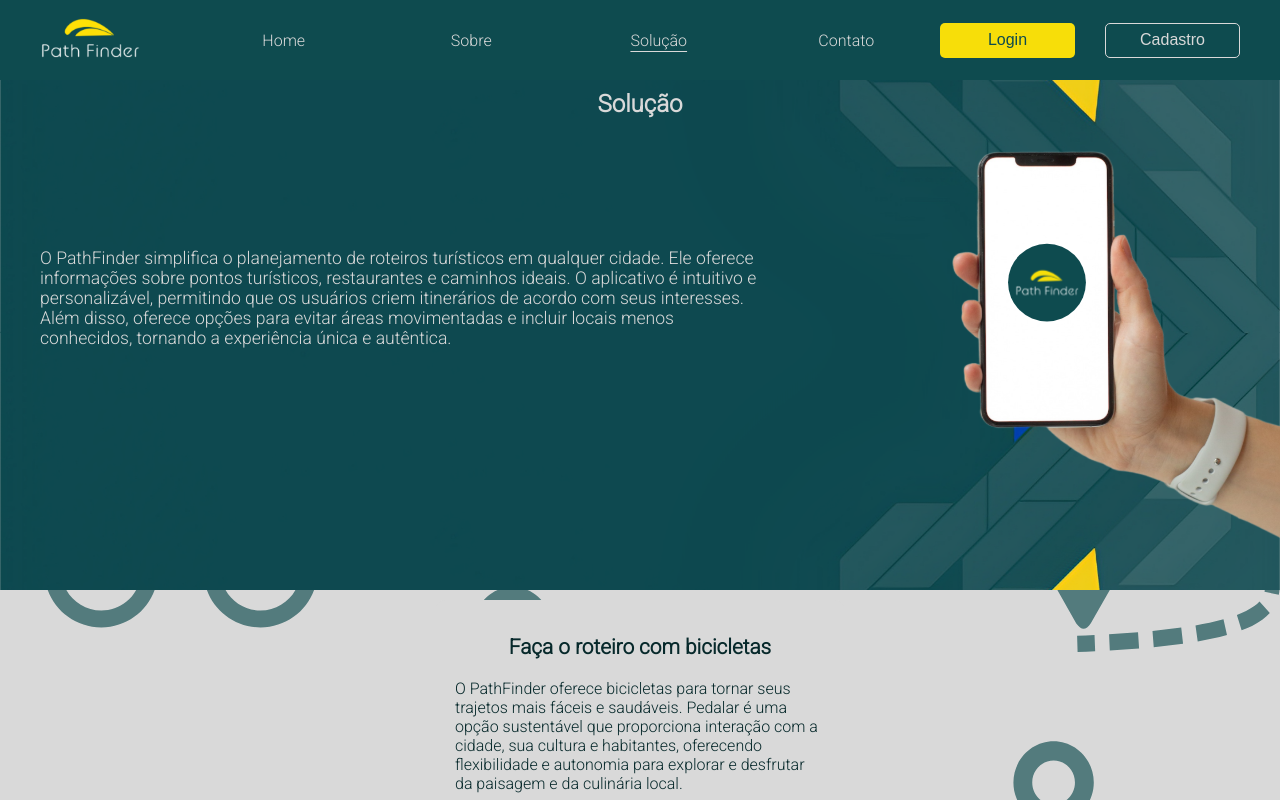
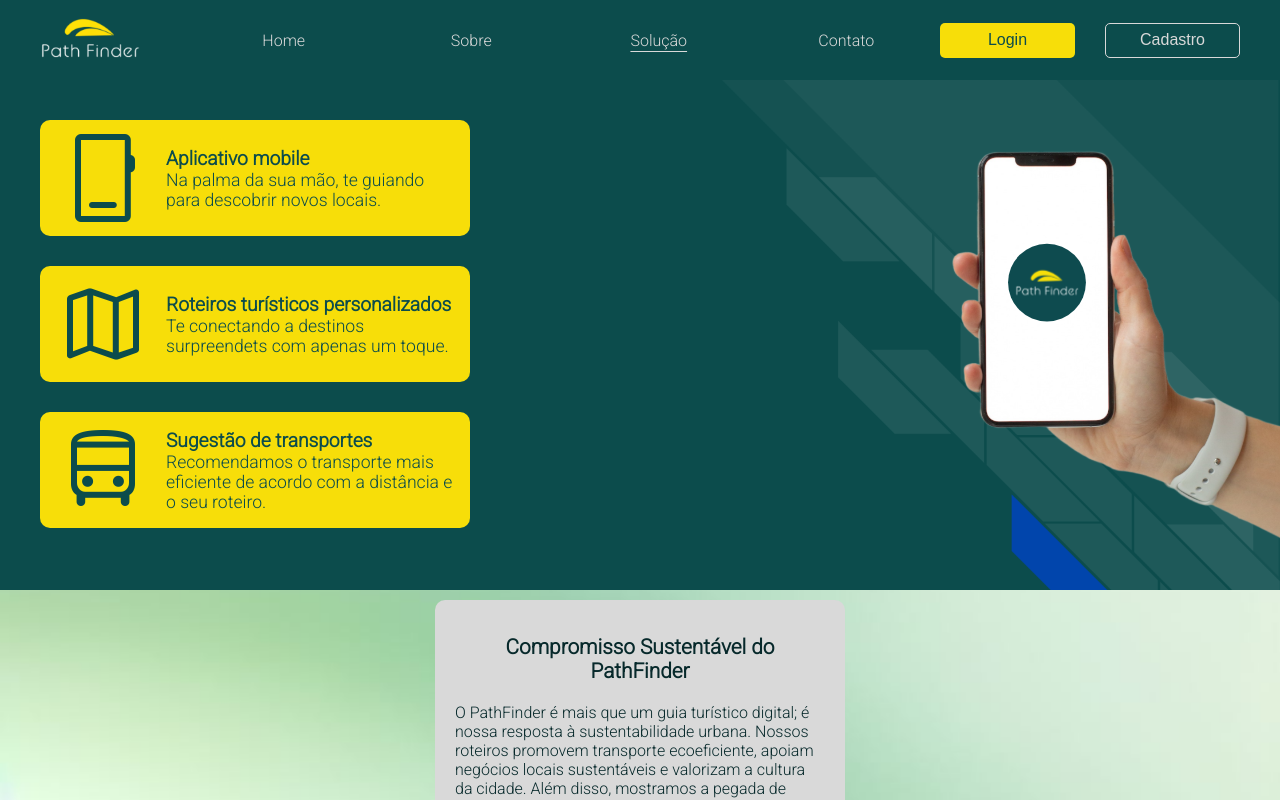
Before and after one commit to Challenge-FIAP-Winner-Group/web-development-sprint-3, a React (Vite) app in the folder pathfinder/: page /solution in a window 1280 px wide. Shown: the top 800 px of the page. Built offline with nearby package versions, Linux system fonts and the light colour scheme.

Commit message:
img fundo

```diff
--- a/pathfinder/index.html
+++ b/pathfinder/index.html
@@ -1,5 +1,6 @@
 <!doctype html>
 <html lang="pt-br">
+
 <head>
   <meta charset="UTF-8" />
   <link rel="icon" type="image/svg+xml" href="/logo.svg" />
@@ -8,9 +9,12 @@
   <link rel="preconnect" href="https://fonts.googleapis.com">
   <link rel="preconnect" href="https://fonts.gstatic.com" crossorigin>
   <link href="https://fonts.googleapis.com/css2?family=Roboto:wght@300&display=swap" rel="stylesheet">
+  <link rel="stylesheet" href="https://fonts.googleapis.com/css2?family=Material+Symbols+Rounded:opsz,wght,FILL,GRAD@24,400,1,0" />
 </head>
+
 <body>
   <div id="root"></div>
   <script type="module" src="/src/main.jsx"></script>
 </body>
+
 </html>
--- a/pathfinder/src/components/cards/ContentCard/ContentCard.jsx
+++ b/pathfinder/src/components/cards/ContentCard/ContentCard.jsx
@@ -3,6 +3,8 @@
 import GooglePlay from "../../buttons/GooglePlay/GooglePlay";
 import PlayStore from "../../buttons/PlayStore/PlayStore";
 import { tablet } from "../../../styles/sizes";
+import { mainColor } from "../../../styles/colors";
+import { DFlex } from "../../../styles/globalStyles";
 
 const Card = styled.div`
     background-color: #D9D9D9;
@@ -50,19 +52,26 @@
     }
 `;
 
+const Icon = styled.span`
+    color: #07292B;
+    font-size: 2rem;
+    margin-right: 10px;
+`;
+
 function ContentCard(props) {
     const button = props.button === true ? props.button : false;
     const appButtons = props.appButtons === true ? props.appButtons : false;
     const hr = props.hr === false ? props.hr : true;
+    const icon = props.icon === true ? props.icon : true;
 
     const populateText = () => {
         if (props.text && typeof (props.text) == "object") return props.text.map((element, index) => <StyledP $align={props.align} key={index}>{element}</StyledP>);
-        return <StyledP $align={props.align}>{props.text}</StyledP>
+        return <StyledP $align={props.align}>{props.text}</StyledP>;
     }
 
     return (
         <Card width={props.width && props.width.length > 0 ? props.width : "370px"} height={props.height && props.height.length > 0 ? props.height : "auto"}>
-            {props.title && <><StyledH1>{props.title}</StyledH1>{hr && <StyledHr />}</>}
+            {props.title && <DFlex $alignitems="center" $justifycontent="center">{icon && <Icon className="material-symbols-rounded">{props.iconContent}</Icon>}<StyledH1>{props.title}</StyledH1>{hr && <StyledHr />}</DFlex>}
             {props.text && populateText()}
             {button && <ButtonDiv $justifycontent={props.buttonalign}><BlueButton width="60%" text={props.buttonText && props.buttonText.length > 0 ? props.buttonText : "Ver mais"} /></ButtonDiv>}
             {appButtons && <ButtonDiv $justifycontent="space-between"><GooglePlay /><PlayStore /></ButtonDiv>}
--- a/pathfinder/src/routes/About.jsx
+++ b/pathfinder/src/routes/About.jsx
@@ -85,12 +85,12 @@
                     </Holder>
                 </Container>
             </BgContent>
-            <Container>
+            {/* <Container>
                 <H1 $margintop="20px" $marginbottom="20px">Diferencial</H1>
                 <Holder $margintop="20px" $marginbottom="20px">
                     <Table head={tableHead} body={tableBody} />
                 </Holder>
-            </Container>
+            </Container> */}
             <GradientBg>
                 <Holder>
                     <Container $margintop="40px">
--- a/pathfinder/src/routes/Home.jsx
+++ b/pathfinder/src/routes/Home.jsx
@@ -26,7 +26,7 @@
 `;
 
 const StyledContentHolder = styled(ContentHolder)`
-    padding: 10px 0px;
+    padding: 40px 0px;
 `;
 
 const StyledDFlex = styled(DFlex)`
@@ -61,12 +61,12 @@
 function Home() {
 
     const cards = [
-        { title: "Roteiros Personalizados", text: "Nosso projeto oferece diversos roteiros personalizados para atender a diferentes perfis de turistas." },
-        { title: "Mapas Interativos", text: "Nossos mapas interativos permitem que você visualize os pontos de interesse do trajeto escolhido." },
-        { title: "Guias Turísticos", text: "Conte com o apoio de nossos guias turísticos para conhecer melhor a região escolhida." }
+        { title: "Roteiros Personalizados", text: "Nosso aplicativo oferece diversos roteiros personalizados para atender a diferentes perfis de turistas.", icon: "account_circle" },
+        { title: "Mapas Interativos", text: "Nossos mapas interativos permitem que você visualize os pontos de interesse do trajeto escolhido.", icon: "map" },
+        { title: "Sugerstão de transportes", text: "Sugerimos os melhores meios de transportes de acordo com o roteiro escolhido.", icon: "directions_bus" }
     ];
 
-    const populate = () => cards.map((element, index) => <ContentCard key={index} title={element.title} text={element.text} width="300px" />);
+    const populate = () => cards.map((element, index) => <ContentCard icon={true} key={index} iconContent={element.icon} title={element.title} text={element.text} width="300px" />);
 
     return (
         <Main>
@@ -83,9 +83,9 @@
             <Container>
                 <StyledContentHolder>
                     <H1>Sobre</H1>
-                    <P>Com um algoritmo capaz de gerar diferentes opções de rotas baseadas naquilo que os usuários mais gostam de fazer e com qual tipo de turismo desejam, a plataforma PathFinder foi projetada em 2023 como objetivo de ajudar turistas a encontrar o caminho ideal para seus passeios.</P>
+                    <P>É um aplicativo capaz de gerar diferentes opções de rotas baseadas naquilo que os usuários mais gostam de fazer e com qual tipo de turismo desejam, a plataforma PathFinder foi projetada em 2023 como objetivo de ajudar turistas a encontrar o caminho ideal para seus passeios.</P>
                     <Holder $margintop="20px">
-                        <BlueButton text="Ver mais" width="100px" />
+                        <BlueButton text="Ver mais" width="100px" link={true} path="/about" />
                     </Holder>
                 </StyledContentHolder>
             </Container>
@@ -100,7 +100,7 @@
                 </Container>
                 <Holder>
                     <StyledAppDFlex>
-                        <DFlex className="cellphone" $alignitems="flex-end" $height="100%">
+                        <DFlex className="cellphone" $alignitems="flex-end" $height="100%" $margintop="30px">
                             <Holder>
                                 <Img src={cellphone} width="30%" />
                             </Holder>
--- a/pathfinder/src/routes/Login.jsx
+++ b/pathfinder/src/routes/Login.jsx
@@ -118,7 +118,7 @@
                 <StyledDFlex $height="100%" $alignitems="center" $justifycontent="center">
                     <div>
                         <StyledImg src={logo} />
-                        <FormCard title="Login" backgroundcolor={lightColor} inputs={inputs} justifybutton="center" buttonText="Enviar" textBottom={true} textBottomContent="Ou " link={true} linkContent=" cadastre-se." redirect="/register" submit={submitForm} width="300px" invalid={getInvalid} valid={getValid} />
+                        <FormCard title="Login" backgroundcolor={lightColor} inputs={inputs} justifybutton="center" buttonText="Enviar" textBottom={true} textBottomContent="Ou " link={true} linkContent=" cadastre-se." redirect="/register" submit={submitForm} invalid={getInvalid} valid={getValid} />
                     </div>
                 </StyledDFlex>
             </div>
--- a/pathfinder/src/routes/Solution.jsx
+++ b/pathfinder/src/routes/Solution.jsx
@@ -1,8 +1,8 @@
-import { mainColor, ultraLightGray } from "../styles/colors";
-import { BgContent, Container, DFlex, H1, Holder, Img, Main, P } from "../styles/globalStyles";
+import { lightColor, mainColor, ultraLightGray, yellow } from "../styles/colors";
+import { BgContent, Container, DFlex, H1, Holder, Img, Main, P, Icon } from "../styles/globalStyles";
 import cellphone from "../assets/img/solution-cellphone.svg";
 import backgroundImg from "../assets/img/background.png";
-import bike from "../assets/img/bike.svg";
+import backgrund from "../assets/img/background-sustentabilidade.jpg";
 import ContentCard from "../components/cards/ContentCard/ContentCard";
 import { tablet } from "../styles/sizes";
 import { styled } from "styled-components";
@@ -49,7 +49,35 @@
     }
 `;
 
+const StyledIcon = styled(Icon)`
+    color: ${mainColor};
+    margin-right: 15px;
+`;
+
+const StyledCard = styled.div`
+    background-color: ${yellow};
+    padding: 10px 15px;
+    border-radius: 10px;
+    max-width: ${props => props.width};
+    max-height: ${props => props.height};
+    display: flex;
+    flex-direction: column;
+    justify-content: space-evenly;
+    margin-top: 30px;
+    max-width: 400px;
+`;
+
+const StyledH3 = styled.h3`
+    font-size: 1.2rem;
+    margin: 0px;
+    color: ${mainColor};
+`;
+
 function Solution() {
+
+    const content = [{icon: "phone_iphone", title: "Aplicativo mobile", text: "Na palma da sua mão, te guiando para descobrir novos locais."}, {icon: "map", title: "Roteiros turísticos personalizados", text: "Te conectando a destinos surpreendets com apenas um toque."}, {icon: "directions_bus", title: "Sugestão de transportes", text: "Recomendamos o transporte mais eficiente de acordo com a distância e o seu roteiro."}];
+
+    const populate = () => content.map((element, index) => <StyledCard  key={index}><Holder $display="flex" $alignitems="center"><StyledIcon className="material-symbols-rounded">{element.icon}</StyledIcon><Holder><StyledH3>{element.title}</StyledH3><P color={mainColor}>{element.text}</P></Holder></Holder></StyledCard>)
 
     return (
         <Main>
@@ -57,10 +85,13 @@
                 <Holder $display="relative">
                     <StyledTextHolder $position="absolute">
                         <Container>
-                            <H1 color={ultraLightGray}>Solução</H1>
+
+                            {/* <H1 color={ultraLightGray}>Solução</H1> */}
                             <DFlex className="d-flex" $alignitems="center" $justifycontent="space-between" $height="300px" $width="100%">
                                 <Holder className="holder" $width="60%">
-                                    <P $margintop="30px" color={ultraLightGray}>O PathFinder simplifica o planejamento de roteiros turísticos em qualquer cidade. Ele oferece informações sobre pontos turísticos, restaurantes e caminhos ideais. O aplicativo é intuitivo e personalizável, permitindo que os usuários criem itinerários de acordo com seus interesses. Além disso, oferece opções para evitar áreas movimentadas e incluir locais menos conhecidos, tornando a experiência única e autêntica.</P>
+                                    {/* <H1 color={ultraLightGray}>Pathfinder</H1>
+                                    <P $margintop="30px" color={ultraLightGray}>O PathFinder simplifica o planejamento de roteiros turísticos em São Paulo. Ele oferece informações sobre pontos turísticos, restaurantes e caminhos ideais. O aplicativo é intuitivo e personalizável, permitindo que os usuários criem itinerários de acordo com seus interesses. Além disso, oferece opções para evitar áreas movimentadas e incluir locais menos conhecidos, tornando a experiência única e autêntica.</P> */}
+                                    {populate()}
                                 </Holder>
                             </DFlex>
                         </Container>
@@ -72,10 +103,10 @@
                     </StyledImgHolder>
                 </Holder>
             </BgContent>
-            <BgContent $height="300px" $backgroundimg={bike}>
+            <BgContent $height="300px" $backgroundimg={backgrund}>
                 <Container>
                     <DFlex $alignitems="center" $justifycontent="center">
-                        <StyledContentCard hr={false} title="Faça o roteiro com bicicletas" text="O PathFinder oferece bicicletas para tornar seus trajetos mais fáceis e saudáveis. Pedalar é uma opção sustentável que proporciona interação com a cidade, sua cultura e habitantes, oferecendo flexibilidade e autonomia para explorar e desfrutar da paisagem e da culinária local." button={true} buttonText="Comece Agora" buttonalign="flex-end" />
+                        <StyledContentCard hr={false} icon={true} iconContent="" title="Compromisso Sustentável do PathFinder" text="O PathFinder é mais que um guia turístico digital; é nossa resposta à sustentabilidade urbana. Nossos roteiros promovem transporte ecoeficiente, apoiam negócios locais sustentáveis e valorizam a cultura da cidade. Além disso, mostramos a pegada de carbono de cada trajeto, para decisões mais conscientes. Explore São Paulo de forma responsável conosco." button={true} buttonText="Comece Agora" buttonalign="flex-end" />
                     </DFlex>
                 </Container>
             </BgContent>
--- a/pathfinder/src/styles/colors.jsx
+++ b/pathfinder/src/styles/colors.jsx
@@ -1,5 +1,5 @@
 export const mainBgColor = "#d8d8d8";
-export const mainColor = "#0E4B4F";
+export const mainColor = "#0c4c4c";
 export const mainColorHover = "#07292B";
 export const ultraLightGray = "#D9D9D9";
 export const ultraLightGrayOpacity = "#d9d9d936";
--- a/pathfinder/src/styles/globalStyles.jsx
+++ b/pathfinder/src/styles/globalStyles.jsx
@@ -96,6 +96,8 @@
     min-height: ${props => props.$height ? props.$height : "auto"};
     width: ${props => props.$width ? props.$width : "100%"};
     max-width: ${props => props.$maxwidth ? props.$maxwidth : "unset"} ;
+    justify-content: ${props => props.$justifycontent ? props.$justifycontent : "flex-start"};
+    align-items: ${props => props.$alignitems ? props.$alignitems : "unset"};
 `;
 
 export const Container = styled.section`
@@ -133,3 +135,7 @@
     display: grid;
     grid-template-columns: ${props => props.$row ? props.$row : "100%"};
 `;
+
+export const Icon = styled.span`
+    font-size: 6rem;
+`;
```
Also changed, not shown: pathfinder/src/assets/img/background-sustentabilidade.jpg (added), pathfinder/src/assets/img/background.png. Lines whose indentation alone changed are shown as unchanged.
